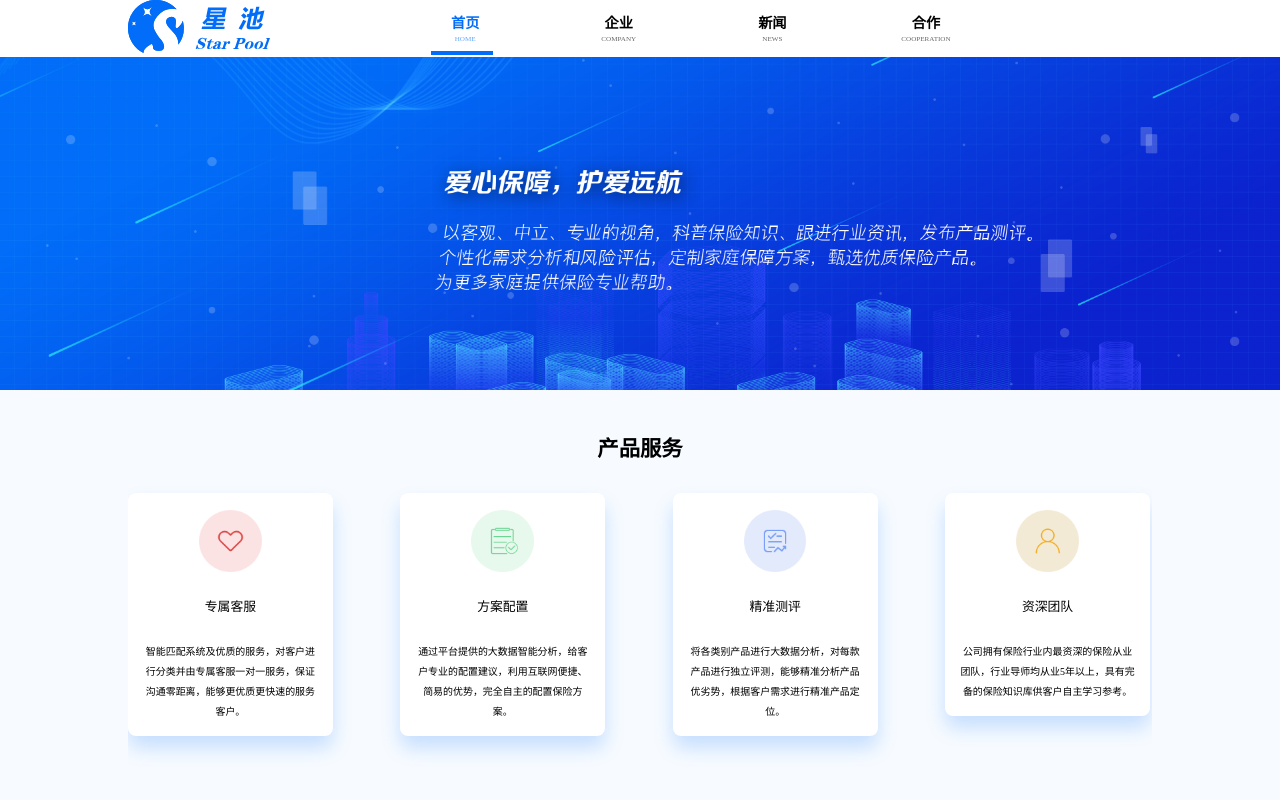
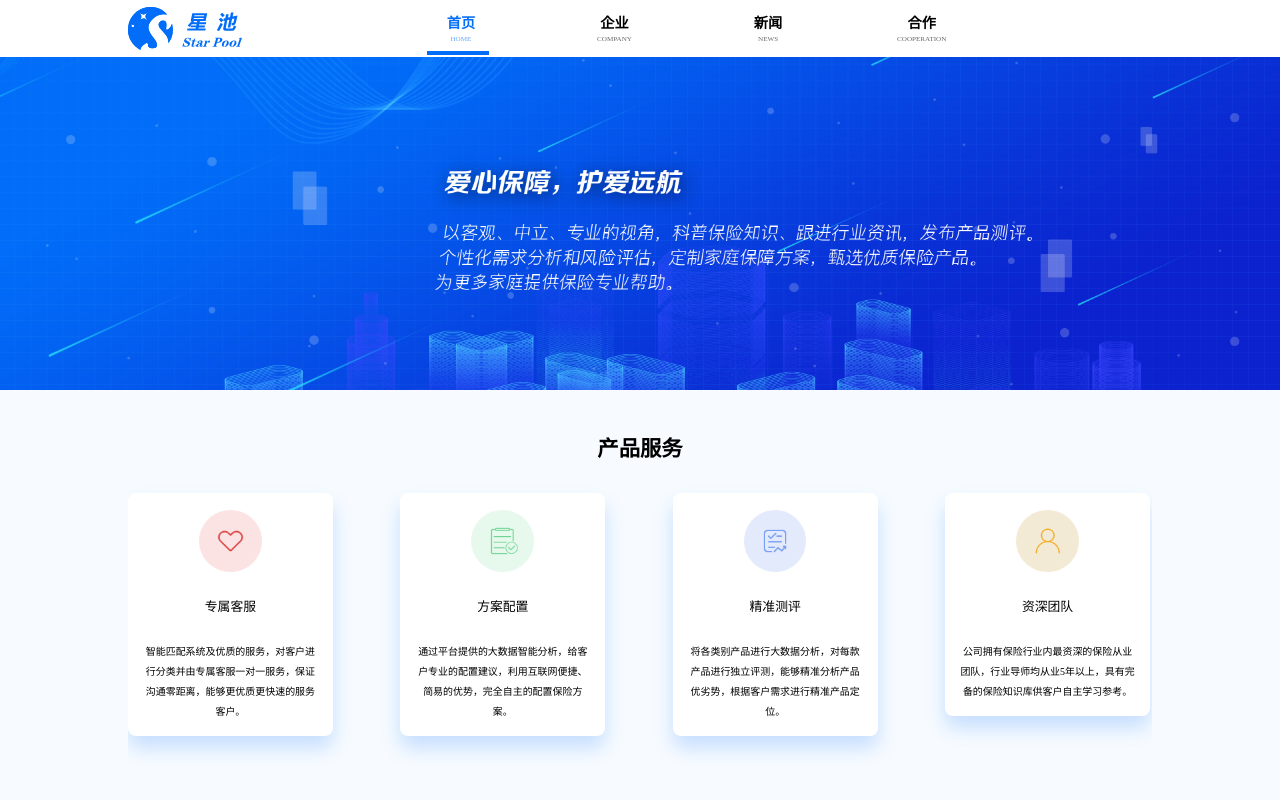
Before and after one commit to VbeeTeam/shuangzixing-gw, a Vue app: page / in a window 1280 px wide. Shown: the top 800 px of the page. Built offline with nearby package versions, Linux system fonts and the light colour scheme.

Commit message:
修改星池官网logo

```diff
--- a/src/components/Header.vue
+++ b/src/components/Header.vue
@@ -157,15 +157,16 @@
 
 	.top .logo-img {
 		float: left;
-		width: 2rem;
+		margin-top: 0.1rem;
 	}
 	.top .logo-img img{
 		display: block;
+		width: 1.6rem;
 	}
 
 	.top-nav {
 		float: left;
-		margin-left: 1.66rem;
+		margin-left: 2rem;
 		position: relative;
 		width: 60%;
 	}
```
